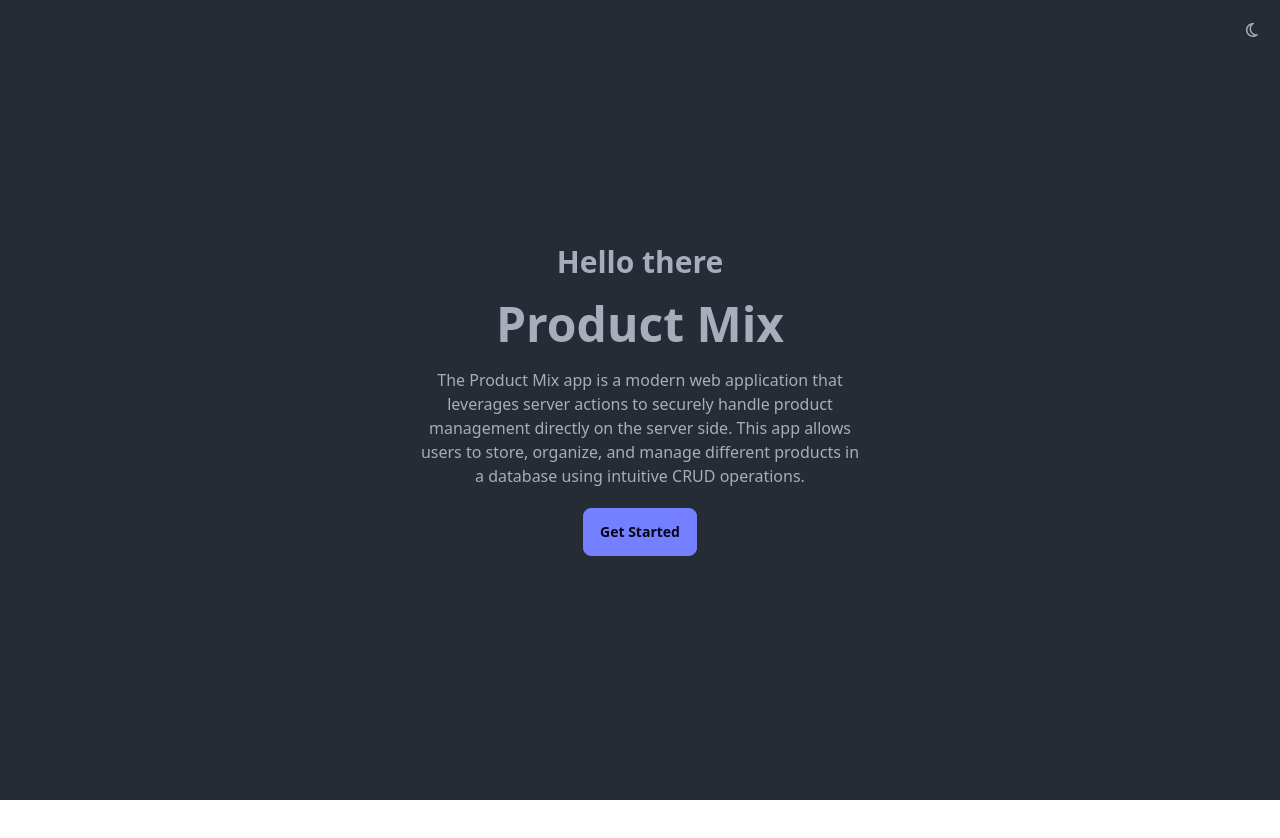
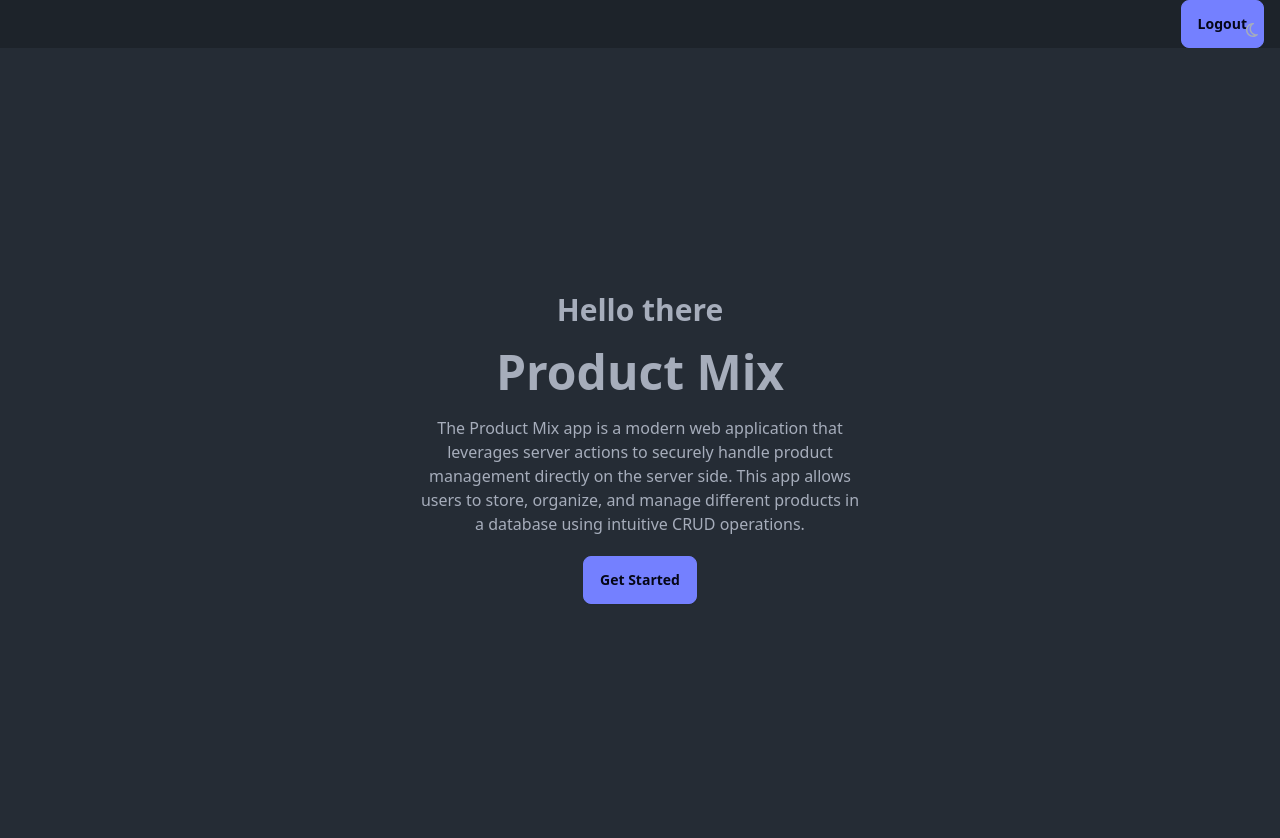
Before and after one commit to YuriyPilipenkoKH/product-mix, a Next.js app: page / in a window 1280 px wide. Shown: the top 838 px of the page. Before the commit the page ends 800 px from the top, so only its background shows below. Built offline with nearby package versions, Linux system fonts and the light colour scheme; no server answers.

Commit message:
styling header div

```diff
--- a/src/app/layout.tsx
+++ b/src/app/layout.tsx
@@ -7,6 +7,7 @@ import ThemeProvider from "@/context/ThemeProvider";
 import ClientThemeWrapper from "@/context/ClientThemeWrapper";
 import { getSession } from "@/actions/get-session";
 import { defaultSession, SessionProvider } from "@/context/SessionContext";
+import Header from "@/components/Header";
 
 
 const geistSans = Geist({
@@ -40,6 +41,7 @@ export default async function RootLayout({
         <SessionProvider session={session}>
         <ThemeProvider>
           <ClientThemeWrapper>
+            <Header session={session}/>
             {children}
           <Toaster
             position="top-center"
--- a/src/components/Header.tsx
+++ b/src/components/Header.tsx
@@ -1,6 +1,8 @@
 
 import { Session } from 'next-auth'
 import React from 'react'
+import { LogoutButton } from './Button/Button'
+import Link from 'next/link'
 
 interface HeaderProps {
   session: Session
@@ -10,7 +12,13 @@ const Header:React.FC<HeaderProps > = ({session}) => {
   const user = session?.user
 
   return (
-    <div>Header</div>
+    <div className='flex items-center justify-end px-4'>
+      {session ? (
+      <LogoutButton />
+      ) : (
+      <Link href='/login'>Login</Link>
+      )}
+    </div>
   )
 }
 
```
